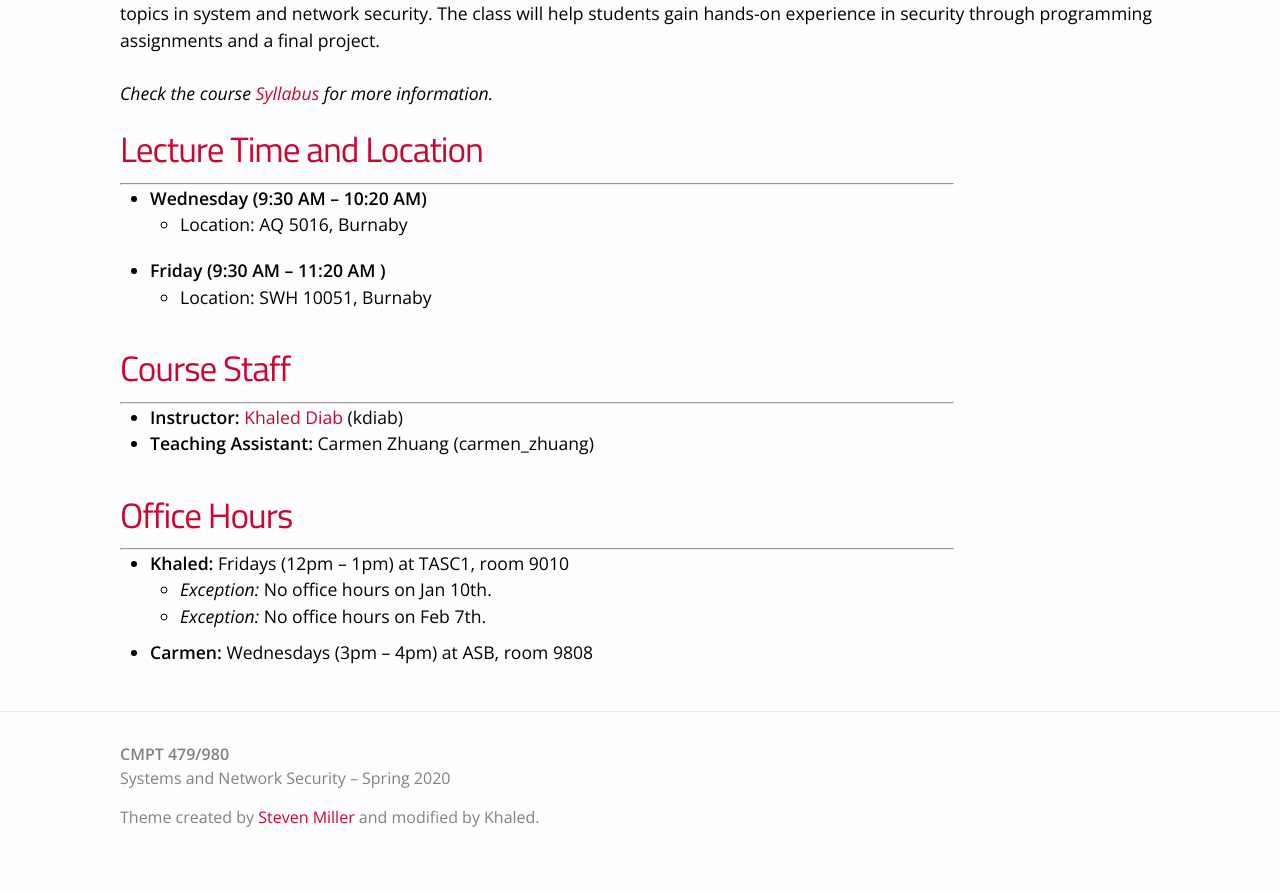
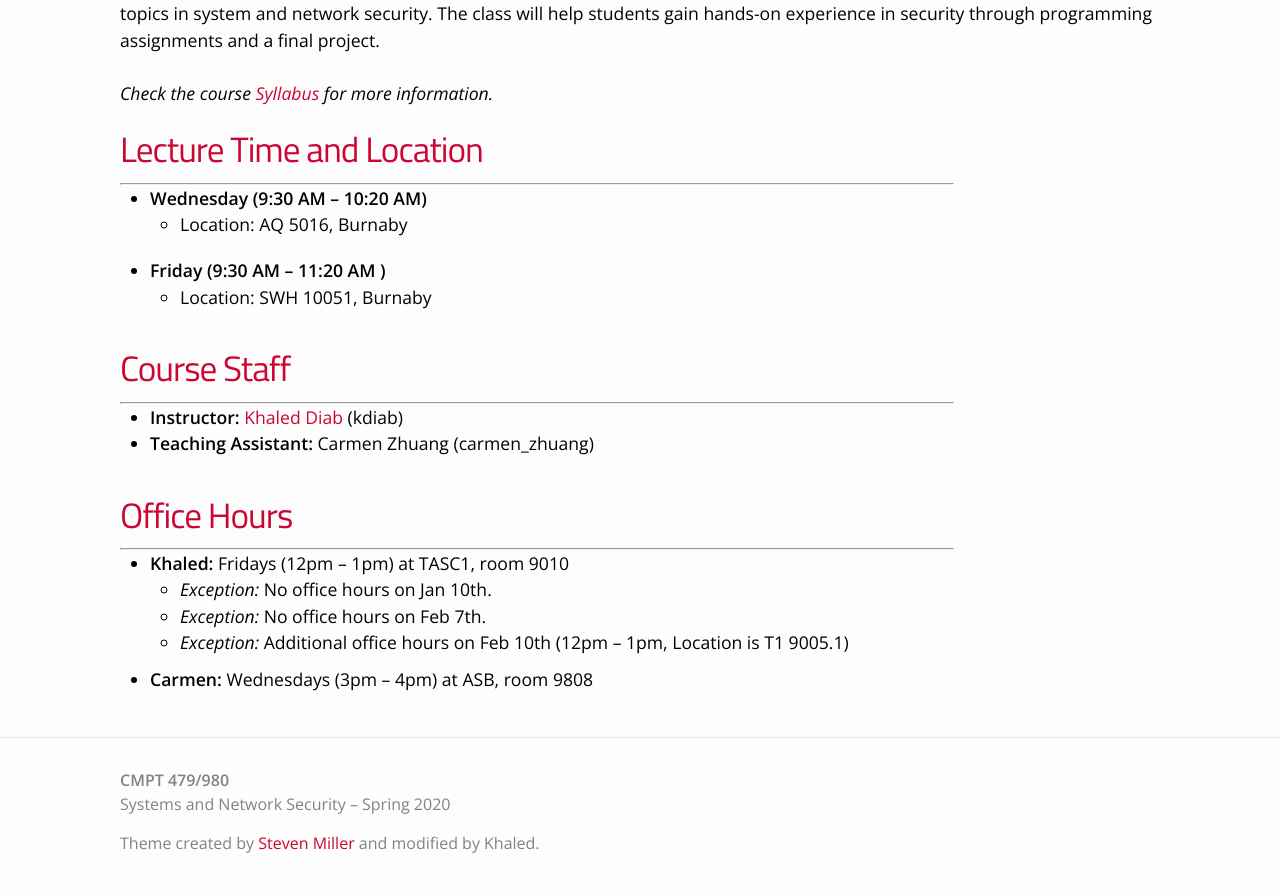
Before and after one commit to alik604/CMPT-479-System-Network-Security, a Jekyll site: the page built from index.html, in a window 1280 px wide and 900 px high, scrolled down 722 px. Shown: the top 892 px of the window. Built offline with Jekyll 4.4.1, drawn with Linux system fonts in a browser that asks for light colours; nearby versions of some CDN libraries.

Commit message:
extra office hours

```diff
--- a/index.html
+++ b/index.html
@@ -63,6 +63,7 @@ layout: default
         <ul style="padding-bottom: 10px;">
             <li><i>Exception:</i> No office hours on Jan 10th.</li>
             <li><i>Exception:</i> No office hours on Feb 7th.</li>
+            <li><i>Exception:</i> Additional office hours on Feb 10th (12pm – 1pm, Location is T1 9005.1)</li>
         </ul>
         </li>
         <li><strong>Carmen:</strong> Wednesdays (3pm – 4pm) at ASB, room 9808 </li>
```
